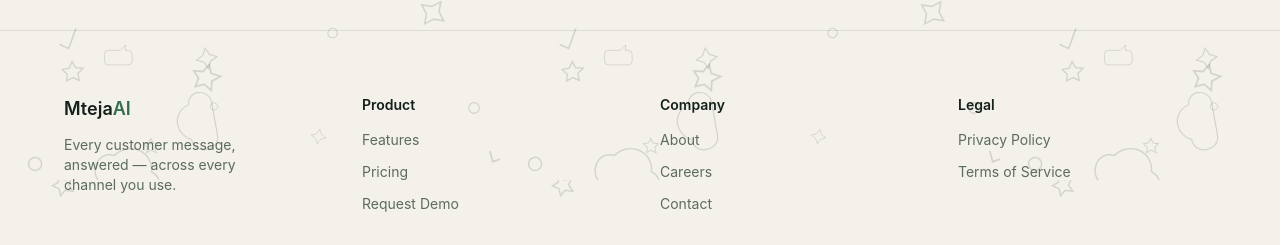
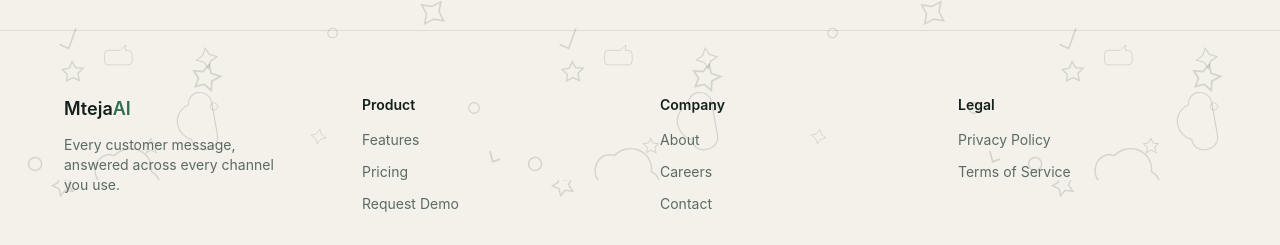
Before and after one commit to willy7890/Mteja-AI, a React app in the folder frontend/: page / in a window 1280 px wide. Shown: the part 1820-2065 px from the top of the page. Built offline with nearby package versions, Linux system fonts and the light colour scheme; the HTML template or start-up script is replaced by a standard one.

Commit message:
fix:fixing typo error

```diff
--- a/frontend/src/component/Footer.jsx
+++ b/frontend/src/component/Footer.jsx
@@ -24,7 +24,7 @@ function Footer({ t }) {
             Mteja<span style={{ color: t.accent }}>AI</span>
           </span>
           <p className="mt-3 text-sm max-w-[220px]" style={{ color: t.muted }}>
-            Every customer message, answered — across every channel you use.
+            Every customer message, answered across every channel you use.
           </p>
         </div>
 
```
